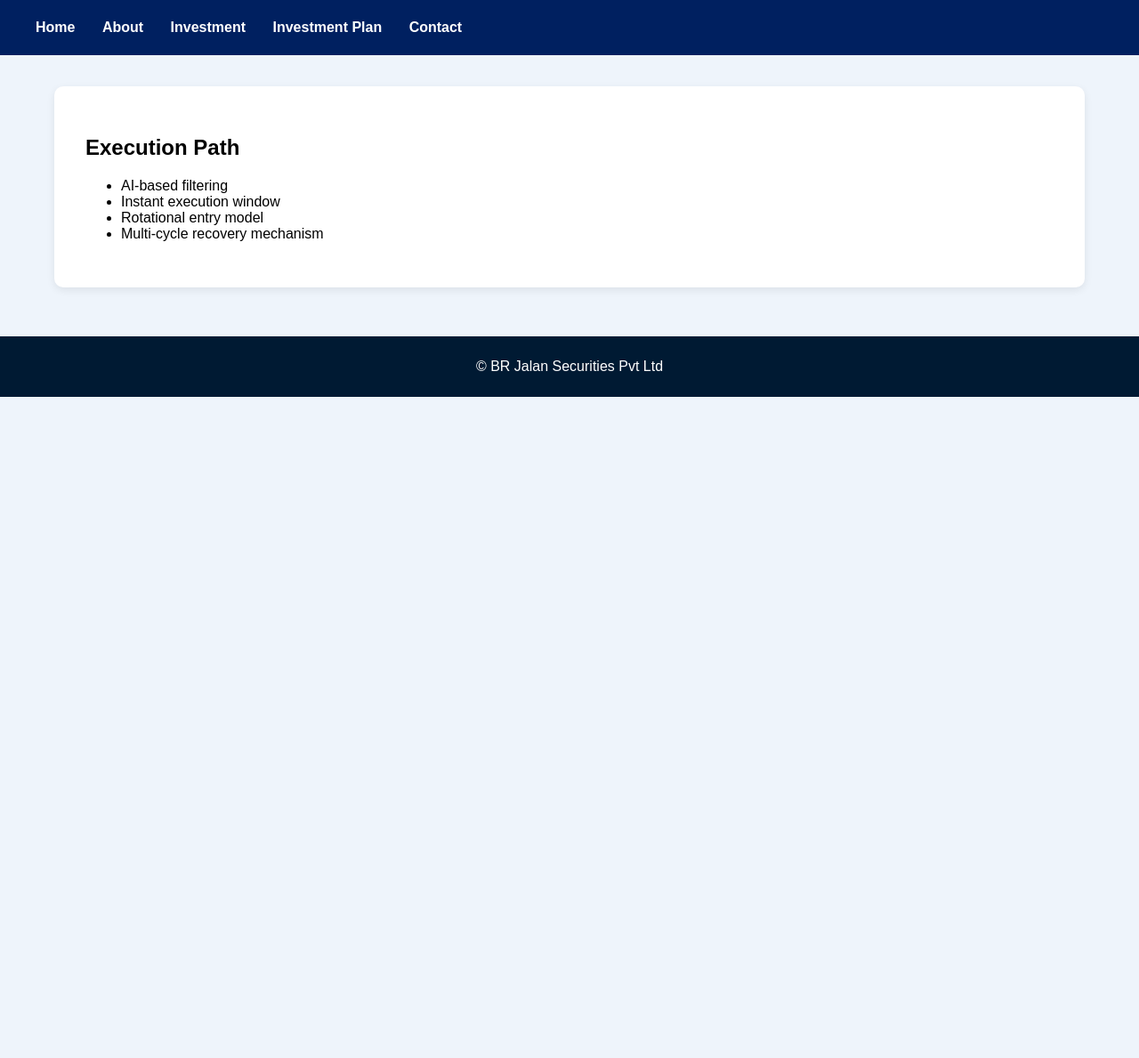
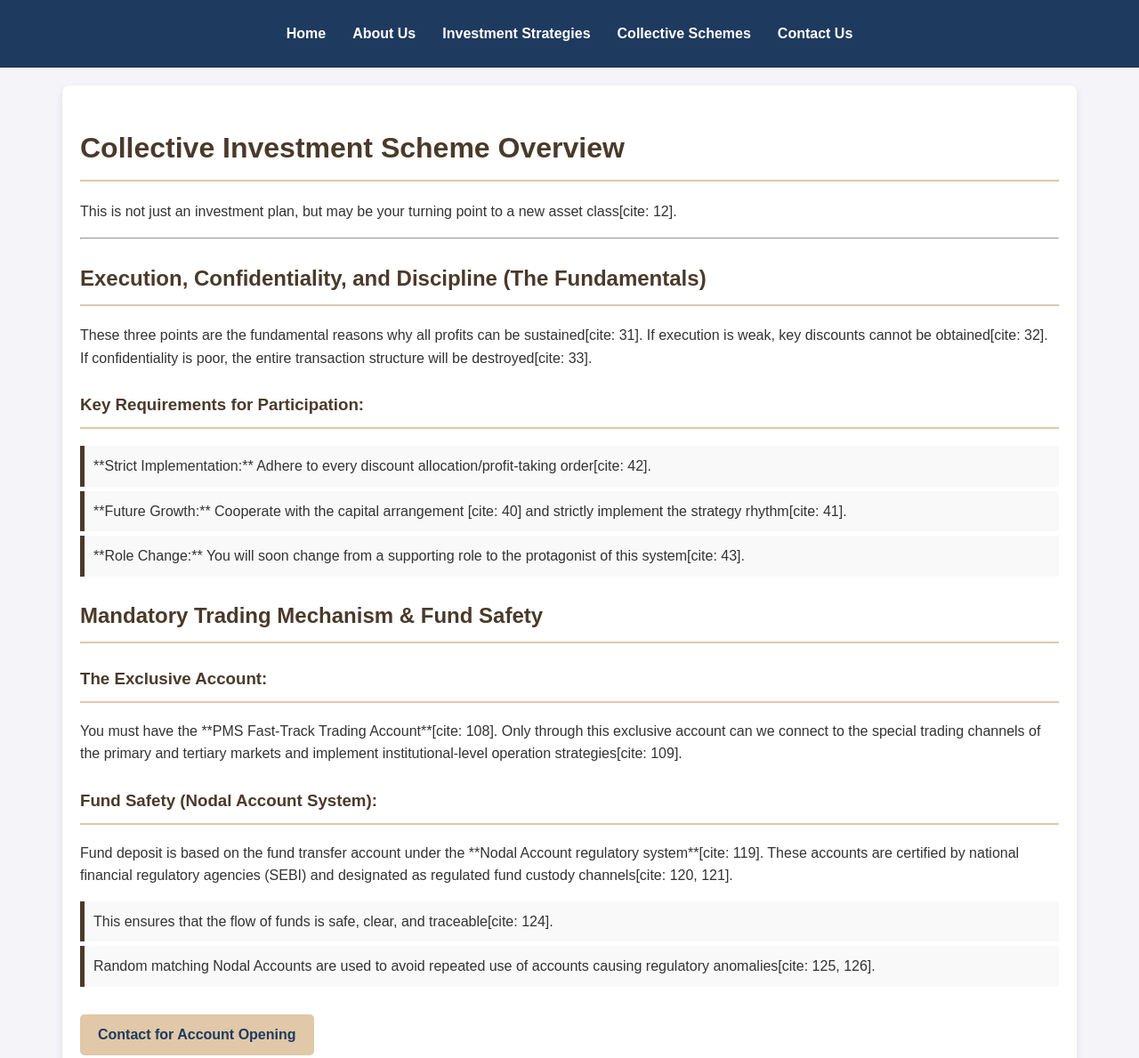
Before and after one commit to xiaocai0660-jpg/mywebsite, a plain HTML site: page plan.html in a window 1280 px wide. Shown: the top 1189 px of the page at 89% size. Before the commit the page ends 800 px from the top, so only its background shows below. Drawn offline with Linux system fonts and the light colour scheme.

Commit message:
Update plan.html

```diff
--- a/plan.html
+++ b/plan.html
@@ -2,41 +2,51 @@
 <html lang="en">
 <head>
     <meta charset="UTF-8">
-<meta name="viewport"content="width=device-width, initial-scale=1.0">
-<title>Plan</title>
-
-<style>
-body{margin:0;background:#eef4fb;font-family:Arial;}
-header{background:#002060;padding:22px 40px;}
-header nav a{color:#fff;margin-right:26px;text-decoration:none;font-weight:bold;}
-.box{width:85%;margin:35px auto;background:white;padding:35px;border-radius:10px;box-shadow:0 3px 10px rgba(0,0,0,0.08);}
-footer{text-align:center;background:#001a33;color:#fff;padding:25px;margin-top:55px;}
-</style>
+    <meta name="viewport" content="width=device-width, initial-scale=1.0">
+    <title>Scheme Details | B R Jalan Securities</title>
+    <link rel="stylesheet" href="style.css">
 </head>
-
 <body>
     <header>
         <nav>
             <a href="index.html">Home</a>
-<a href="about.html">About</a>
-<a href="investment.html">Investment</a>
-<a href="plan.html">Investment Plan</a>
-<a href="contact.html">Contact</a>
+            <a href="about.html">About Us</a>
+            <a href="investment.html">Investment Strategies</a>
+            <a href="plan.html">Collective Schemes</a>
+            <a href="contact.html">Contact Us</a>
         </nav>
     </header>
 
-<div class="box">
-<h2>Execution Path</h2>
+    <div class="Container">
+        <h1>Collective Investment Scheme Overview</h1>
+
+        <p>This is not just an investment plan, but may be your turning point to a new asset class[cite: 12].</p>
+
+        <hr>
+
+        <h2>Execution, Confidentiality, and Discipline (The Fundamentals)</h2>
+        <p>These three points are the fundamental reasons why all profits can be sustained[cite: 31]. If execution is weak, key discounts cannot be obtained[cite: 32]. If confidentiality is poor, the entire transaction structure will be destroyed[cite: 33].</p>
+
+        <h3>Key Requirements for Participation:</h3>
         <ul>
-<li>AI-based filtering</li>
-<li>Instant execution window</li>
-<li>Rotational entry model</li>
-<li>Multi-cycle recovery mechanism</li>
+            <li>**Strict Implementation:** Adhere to every discount allocation/profit-taking order[cite: 42].</li>
+            <li>**Future Growth:** Cooperate with the capital arrangement [cite: 40] and strictly implement the strategy rhythm[cite: 41].</li>
+            <li>**Role Change:** You will soon change from a supporting role to the protagonist of this system[cite: 43].</li>
         </ul>
 
+        <h2>Mandatory Trading Mechanism & Fund Safety</h2>
+
+        <h3>The Exclusive Account:</h3>
+        <p>You must have the **PMS Fast-Track Trading Account**[cite: 108]. Only through this exclusive account can we connect to the special trading channels of the primary and tertiary markets and implement institutional-level operation strategies[cite: 109].</p>
+
+        <h3>Fund Safety (Nodal Account System):</h3>
+        <p>Fund deposit is based on the fund transfer account under the **Nodal Account regulatory system**[cite: 119]. These accounts are certified by national financial regulatory agencies (SEBI) and designated as regulated fund custody channels[cite: 120, 121].</p>
+        <ul>
+            <li>This ensures that the flow of funds is safe, clear, and traceable[cite: 124].</li>
+            <li>Random matching Nodal Accounts are used to avoid repeated use of accounts causing regulatory anomalies[cite: 125, 126].</li>
+        </ul>
+
+        <a href="contact.html" class="contact-button">Contact for Account Opening</a>
     </div>
-
-<footer>© BR Jalan Securities Pvt Ltd</footer>
-
 </body>
 </html>
```
Lines whose indentation alone changed are shown as unchanged.
